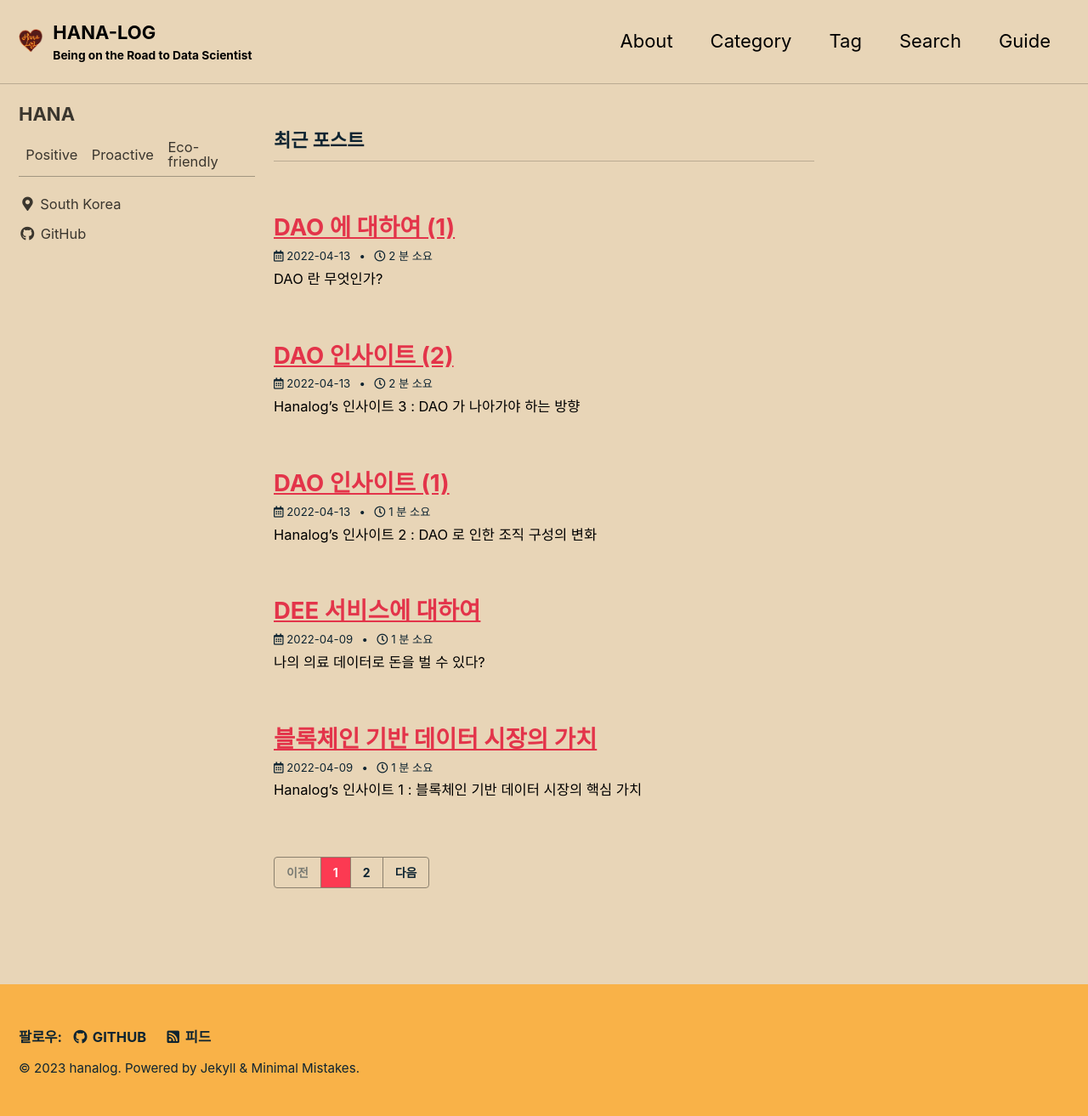
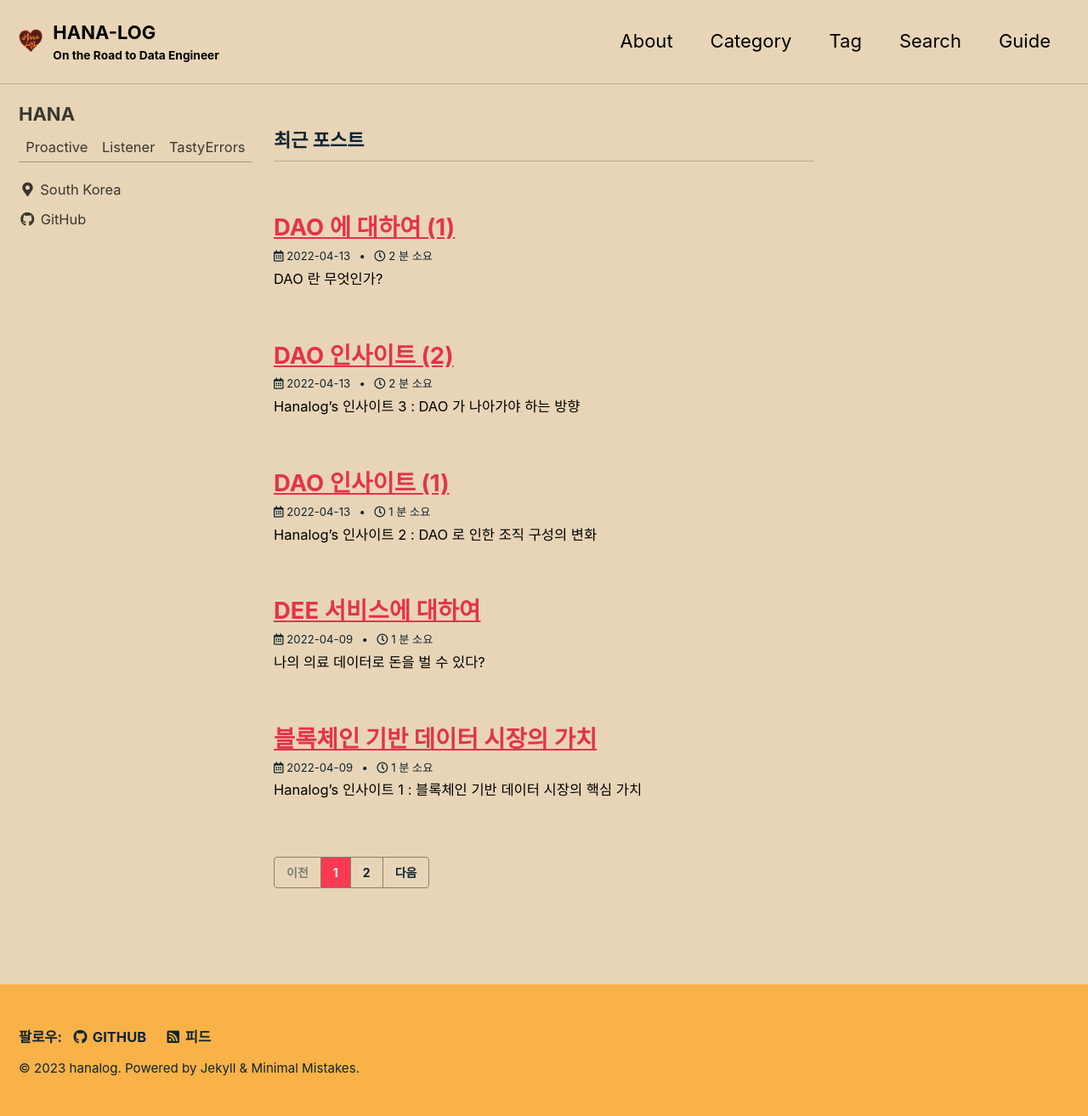
Before and after one commit to hanalog/hanalog.github.io, a Jekyll site: the page built from index.html, in a window 1280 px wide. Shown: the whole page at 85% size. Built offline with Jekyll 4.4.1, drawn with Linux system fonts in a browser that asks for light colours; cached includes are drawn as plain includes; the list of posts is cut into pages by our own code.

Commit message:
change subtitle and bio

```diff
--- a/_config.yml
+++ b/_config.yml
@@ -18,7 +18,7 @@ minimal_mistakes_skin    : "sunrise" # "default", "air", "aqua", "contrast", "da
 locale                   : "ko-KR"
 title                    : "HANA-LOG"
 title_separator          : "|"
-subtitle                 : "Being on the Road to Data Scientist"
+subtitle                 : "On the Road to Data Engineer"
 name                     : "hanalog"
 description              : "Hana's Blog"
 url                      : "https://hanalog.github.io"
@@ -104,7 +104,7 @@ analytics:
 author:
   name             : "HANA"
   avatar           : # path of avatar image, e.g. "/assets/images/bio-photo.jpg"
-  bio              : "Positive|Proactive|Eco-friendly"
+  bio              : "Proactive|Listener|TastyErrors"
   location         : "South Korea"
   email            :
   links:
--- a/_data/navigation.yml
+++ b/_data/navigation.yml
@@ -24,14 +24,12 @@ docs:
     children:
       - title: "IT"
         url: /categories/#it
-      - title: "Other Industries"
-        url: /categories/
   - title: "Projects"
     children:
       - title: "Insight"
         url: /categories/
-      - title: "Project"
-        url: /categories/
+      - title: "Ciaolabella2"
+        url: /categories/#ciaolabella2
   - title: "Life"
     children:
       - title: "Coaching"
```
